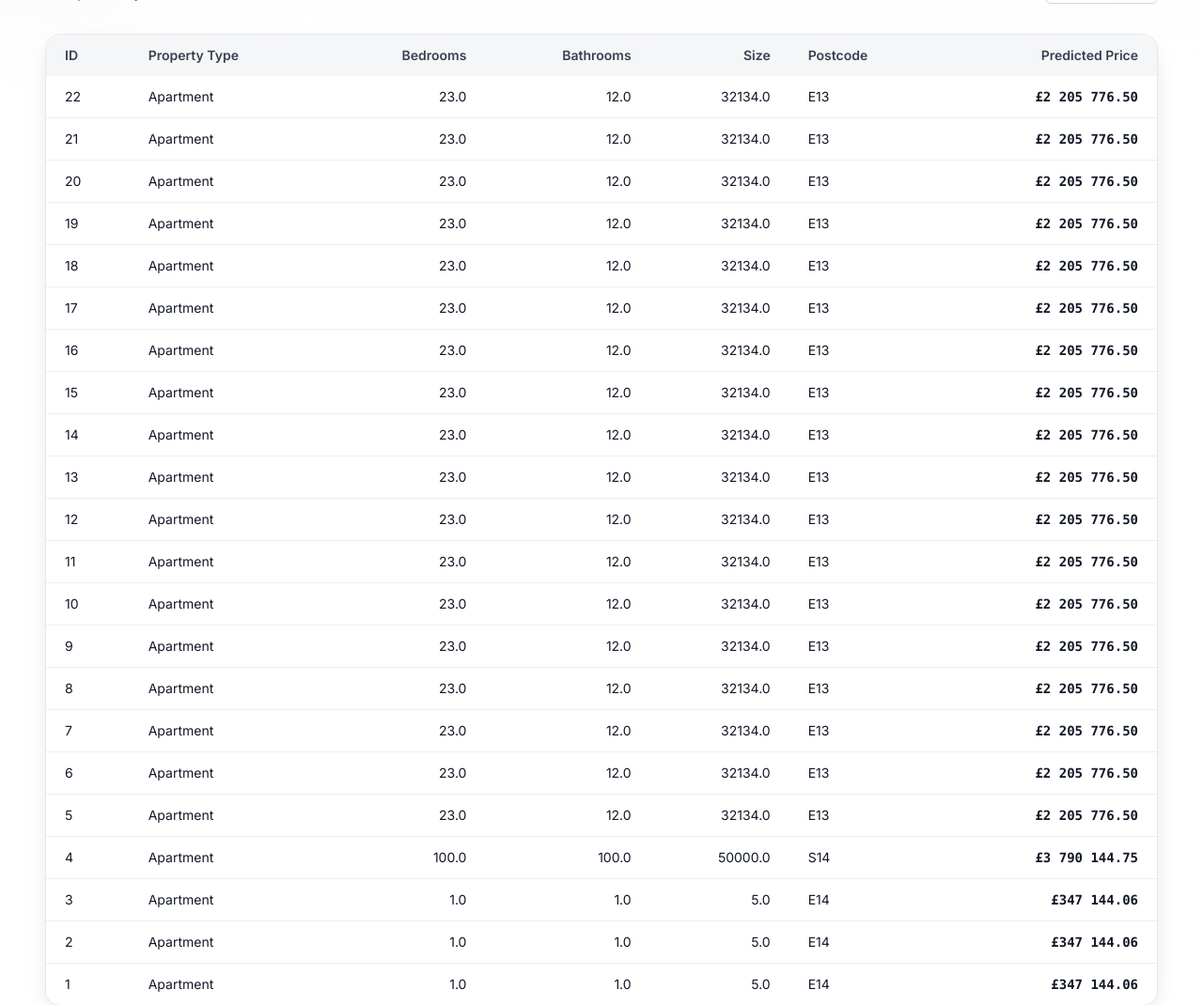
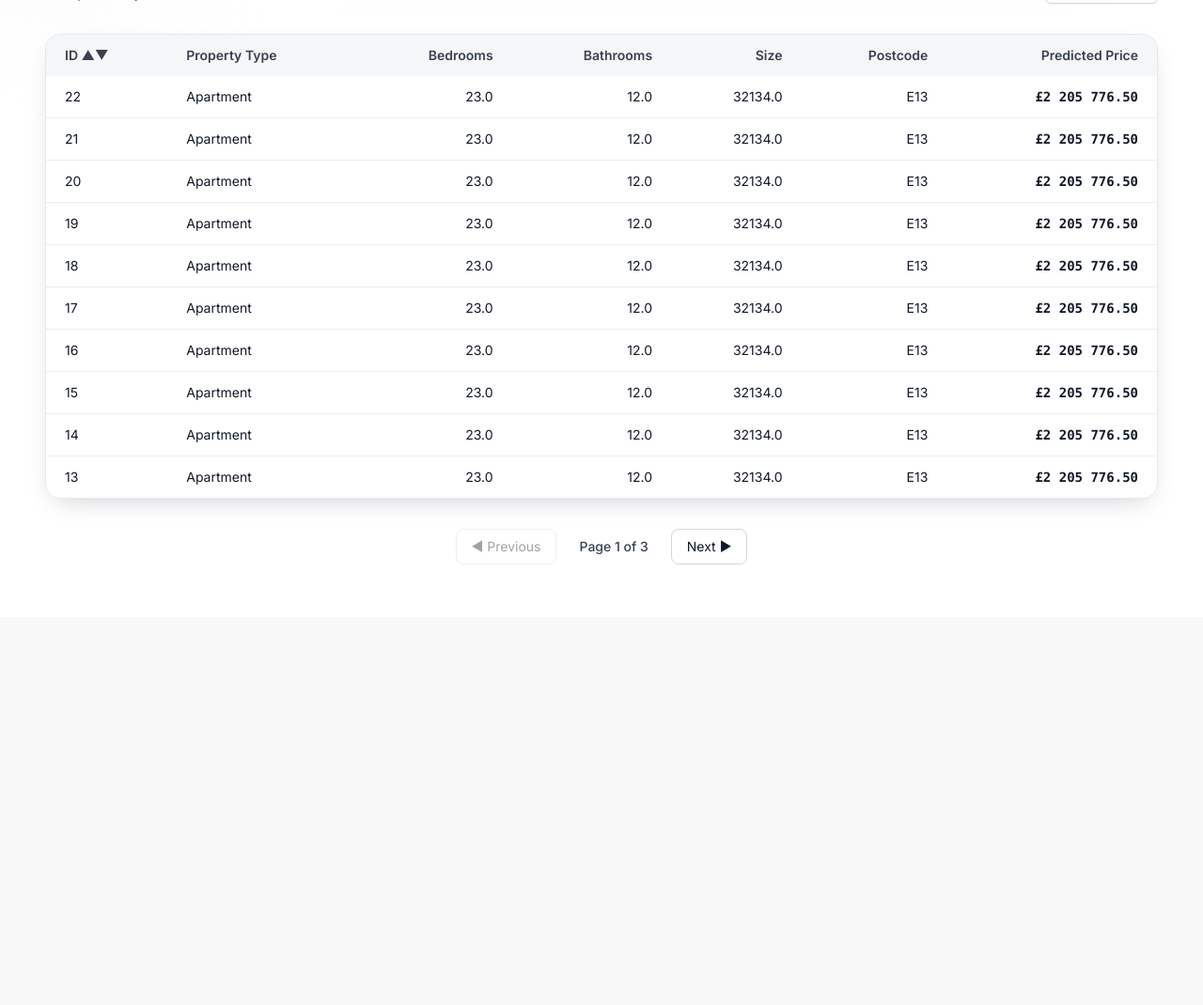
Before and after one commit to 4ndrrw/HDB-Price-Predictor, a Flask app: page /predict in a window 1280 px wide; the page is wider, and only the part inside the window is pictured. Shown: the part 934-2004 px from the top of that part at 94% size. After the commit the page ends 1535 px from the top of that part, so only its background shows below. Run offline with Flask 3, Linux system fonts and the light colour scheme; data comes from the database, SQL or seed files in the repository; both versions use the stored data as it was after the commit; parts of the project's set-up code (start-up, migrations or seed data) failed here and were passed over; some libraries are stand-ins or nearby versions.

Commit message:
Added pagination + sorting ID in ascending/descending order for history table

```diff
--- a/app/templates/predict.html
+++ b/app/templates/predict.html
@@ -249,54 +249,51 @@
   </div>
 
   {% if records and records|length > 0 %}
-    <div class="overflow-hidden rounded-2xl border border-gray-200 shadow-[0_10px_28px_-12px_rgba(15,23,42,0.25)] bg-white/70 backdrop-blur">
+  <div class="overflow-hidden rounded-2xl border border-gray-200 shadow-[0_10px_28px_-12px_rgba(15,23,42,0.25)] bg-white/70 backdrop-blur">
 
-    <table class="min-w-full text-sm table-auto">
+    <!-- Table -->
+    <table id="historyTable" class="min-w-full text-sm table-auto">
       <thead>
         <tr class="bg-gray-100/80 text-gray-700">
 
-          <th class="px-5 py-3 font-semibold text-left">ID</th>
+          <!-- SORTABLE ID COLUMN -->
+          <th id="sortIdBtn"
+              class="px-5 py-3 font-semibold text-left cursor-pointer select-none">
+            ID ▲▼
+          </th>
+
           <th class="px-5 py-3 font-semibold text-left">Property Type</th>
           <th class="px-5 py-3 font-semibold text-right">Bedrooms</th>
           <th class="px-5 py-3 font-semibold text-right">Bathrooms</th>
           <th class="px-5 py-3 font-semibold text-right">Size</th>
-          <th class="px-5 py-3 font-semibold text-left">Postcode</th>
+          <th class="px-5 py-3 font-semibold text-right">Postcode</th>
           <th class="px-5 py-3 font-semibold text-right">Predicted Price</th>
 
         </tr>
       </thead>
 
-      <tbody class="divide-y divide-gray-200/70">
-        {% for row in records %}
-        <tr class="transition-all duration-200 hover:bg-gray-100/60 hover:-translate-y-[1px]">
-
-          <td class="px-5 py-3">{{ row.id }}</td>
-
-          <td class="px-5 py-3">{{ row.property_type }}</td>
-
-          <td class="px-5 py-3 text-right">{{ row.bedrooms }}</td>
-
-          <td class="px-5 py-3 text-right">{{ row.bathrooms }}</td>
-
-          <td class="px-5 py-3 text-right">{{ row.size }}</td>
-
-          <td class="px-5 py-3">{{ row.postcode }}</td>
-
-          <td class="px-5 py-3 text-right font-semibold font-mono">
-            {% if row.predicted_price is not none %}
-              £{{ "{:,.2f}".format(row.predicted_price).replace(',', ' ') }}
-            {% else %}
-              N/A
-            {% endif %}
-          </td>
-
-        </tr>
-        {% endfor %}
-      </tbody>
-
+      <tbody id="historyBody" class="divide-y divide-gray-200/70"></tbody>
     </table>
   </div>
 
+  <!-- macOS-style pagination controls -->
+  <div class="flex justify-center items-center gap-6 mt-6 text-sm">
+
+    <button id="prevPage"
+      class="px-4 py-2 rounded-lg border border-gray-300 bg-white hover:bg-gray-100
+             transition disabled:opacity-40 disabled:cursor-not-allowed">
+      ◀ Previous
+    </button>
+
+    <div id="pageLabel" class="text-gray-700 font-medium"></div>
+
+    <button id="nextPage"
+      class="px-4 py-2 rounded-lg border border-gray-300 bg-white hover:bg-gray-100
+             transition disabled:opacity-40 disabled:cursor-not-allowed">
+      Next ▶
+    </button>
+
+  </div>
 
   {% else %}
   <div class="rounded-xl border border-dashed border-gray-300 bg-gray-50 p-7 text-sm text-gray-600">
@@ -306,6 +303,97 @@
 </section>
 
 
+<!-- ============================================================
+     PAGINATION + SORT SCRIPT
+=============================================================== -->
+<script>
+document.addEventListener("DOMContentLoaded", () => {
+
+  // Raw rows from Flask → convert to JS usable array
+  const rows = [
+    {% for r in records %}
+      {
+        id: {{ r.id }},
+        property_type: "{{ r.property_type }}",
+        bedrooms: "{{ r.bedrooms }}",
+        bathrooms: "{{ r.bathrooms }}",
+        size: "{{ r.size }}",
+        postcode: "{{ r.postcode }}",
+        price: `{% if r.predicted_price is not none %}£{{ "{:,.2f}".format(r.predicted_price).replace(',', ' ') }}{% else %}N/A{% endif %}`
+      },
+    {% endfor %}
+  ];
+
+  const tableBody = document.getElementById("historyBody");
+  const prevBtn = document.getElementById("prevPage");
+  const nextBtn = document.getElementById("nextPage");
+  const pageLabel = document.getElementById("pageLabel");
+  const sortBtn = document.getElementById("sortIdBtn");
+
+  let currentPage = 1;
+  const rowsPerPage = 10;
+  let ascending = true; // default: oldest first
+
+  function renderTable() {
+    const start = (currentPage - 1) * rowsPerPage;
+    const pageItems = rows.slice(start, start + rowsPerPage);
+
+    tableBody.innerHTML = "";
+
+    pageItems.forEach(row => {
+      const tr = document.createElement("tr");
+      tr.className = "transition-all duration-200 hover:bg-gray-100/60";
+      tr.innerHTML = `
+        <td class="px-5 py-3">${row.id}</td>
+        <td class="px-5 py-3">${row.property_type}</td>
+        <td class="px-5 py-3 text-right">${row.bedrooms}</td>
+        <td class="px-5 py-3 text-right">${row.bathrooms}</td>
+        <td class="px-5 py-3 text-right">${row.size}</td>
+        <td class="px-5 py-3 text-right">${row.postcode}</td>
+        <td class="px-5 py-3 text-right font-semibold font-mono">${row.price}</td>
+      `;
+      tableBody.appendChild(tr);
+    });
+
+    updatePagination();
+  }
+
+  function updatePagination() {
+    const totalPages = Math.ceil(rows.length / rowsPerPage);
+
+    pageLabel.textContent = `Page ${currentPage} of ${totalPages}`;
+
+    prevBtn.disabled = currentPage === 1;
+    nextBtn.disabled = currentPage === totalPages;
+  }
+
+  // Pagination buttons
+  prevBtn.onclick = () => {
+    currentPage--;
+    renderTable();
+  };
+
+  nextBtn.onclick = () => {
+    currentPage++;
+    renderTable();
+  };
+
+  // Sorting logic
+  sortBtn.onclick = () => {
+    ascending = !ascending;
+    rows.sort((a, b) => ascending ? a.id - b.id : b.id - a.id);
+    currentPage = 1;
+
+    sortBtn.textContent = ascending ? "ID ▲▼" : "ID ▼▲";
+
+    renderTable();
+  };
+
+  // Initial render
+  renderTable();
+
+});
+</script>
 
 <!-- ============================================================
      AREA SELECT SCRIPT (Alpine)
```
Also changed, not shown: prediction_history.db.
